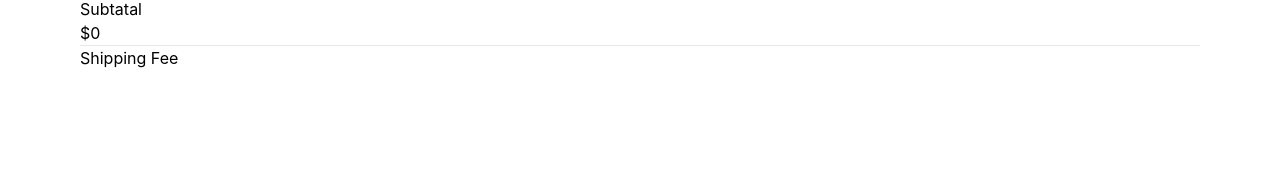
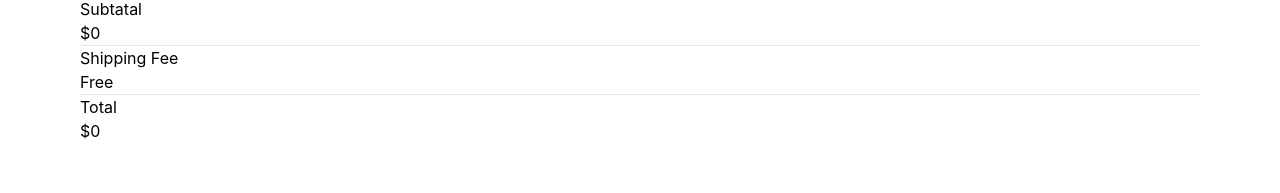
Before and after one commit to tchasinga/magazine-shopping, a React (Vite) app in the folder frontend/: page /cart in a window 1280 px wide. Shown: the part 252-445 px from the top of the page. Built offline with nearby package versions, Linux system fonts and the light colour scheme.

Commit message:
New code is added

```diff
--- a/frontend/src/Components/CartItem/CartItem.jsx
+++ b/frontend/src/Components/CartItem/CartItem.jsx
@@ -69,9 +69,15 @@ export default function CartItem() {
                     <hr />
                     <div className="cartitems-totals-items">
                         <p>Shipping Fee</p>
-                        <p></p>
+                        <p>Free</p>
+                    </div>
+                    <hr />
+                    <div className="cartitems-totals-items">
+                        <h3>Total</h3>
+                        <h3>${0}</h3>
                     </div>
               </div>
+              <button></button>
            </div>
       </div>
     </div>
```
